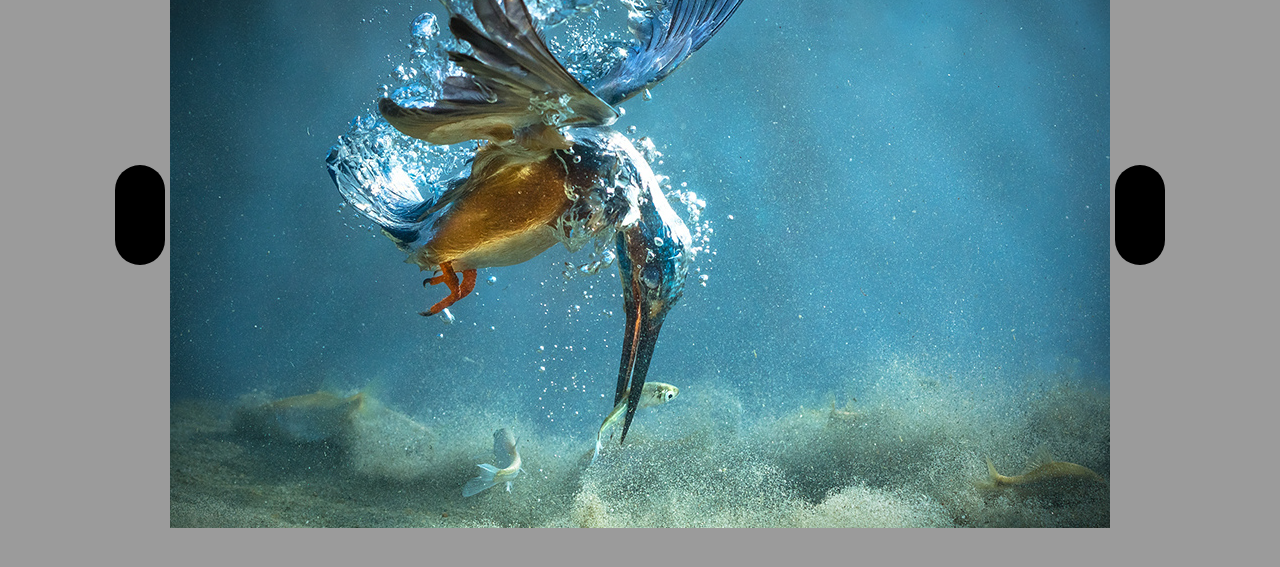
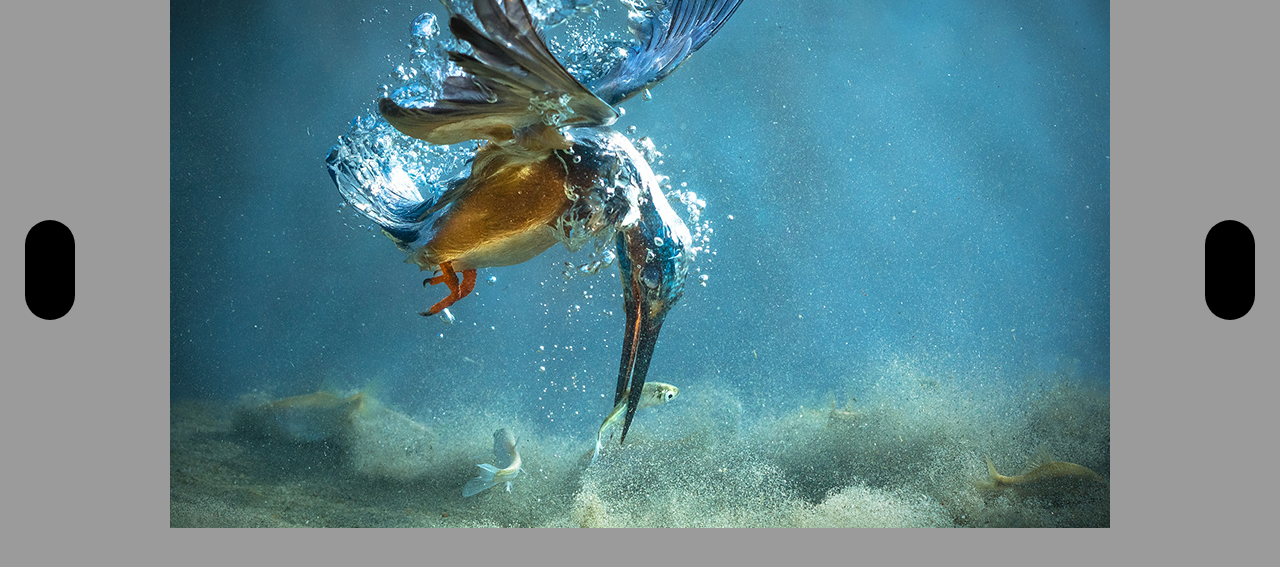
Before and after one commit to sorovlad/Gallery, a plain HTML site: page index.html in a window 1280 px wide. Both pictures are taken after a click on the picture 172 px from the left and 80 px from the top of the page. Shown: the part 185-752 px from the top of the page. Drawn offline with Linux system fonts and the light colour scheme.

Commit message:
кнопочки

```diff
--- a/index.css
+++ b/index.css
@@ -19,6 +19,21 @@
 	border-right: 50px solid #000;
 	border-radius: 50px;
 }
+.control-image-right,
+.control-image-left
+{
+	position: fixed;
+	top: 50%;
+}
+.control-image-left
+{
+	left: 20px;
+}
+.control-image-right
+{
+	right: 20px;
+}
+
 .button-left:hover
 {
 	border-left: 50px solid #777;
--- a/index.html
+++ b/index.html
@@ -126,13 +126,13 @@
       <div class="button-right" onclick='toRight()'></div>
 
     <div id="view-image" class="view-image hidden">
-      <div class="button-left" onclick='beforeImage()'></div>
+      <div class="button-left control-image-left" onclick='beforeImage()'></div>
       <div class="big-image">
         <img id="big-image" src="image/no-image.png" alt="" onload="imageLoaded()"  onclick='hiddenImage()'>
       </div>
       <div id="loading" class="hidden">
       </div>
-      <div class="button-right" onclick='nextImage()'></div>
+      <div class="button-right control-image-right" onclick='nextImage()'></div>
     </div>
   </boby>
 </html>
```
Also changed, not shown: image/5.png, image/6.png, 2 other files.
